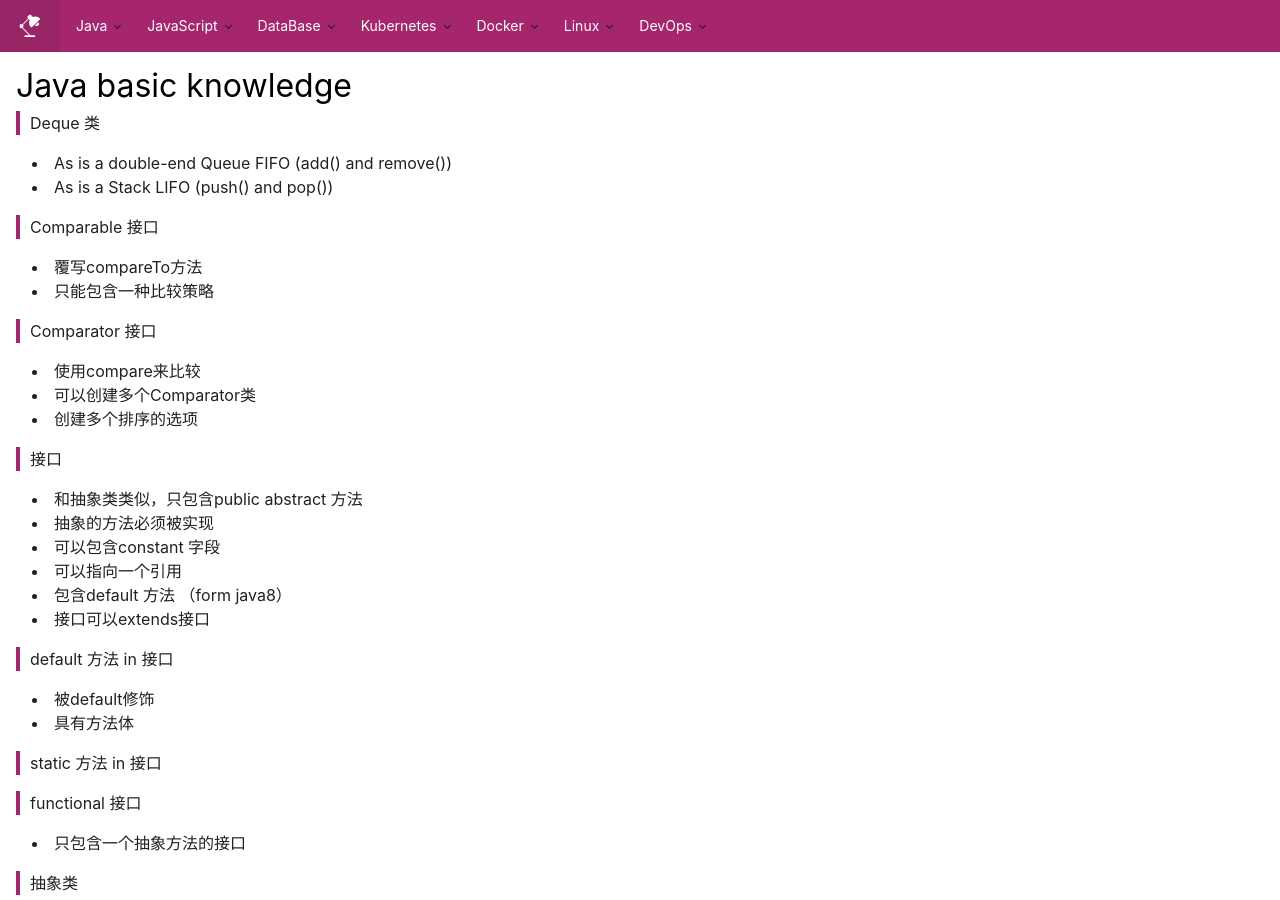
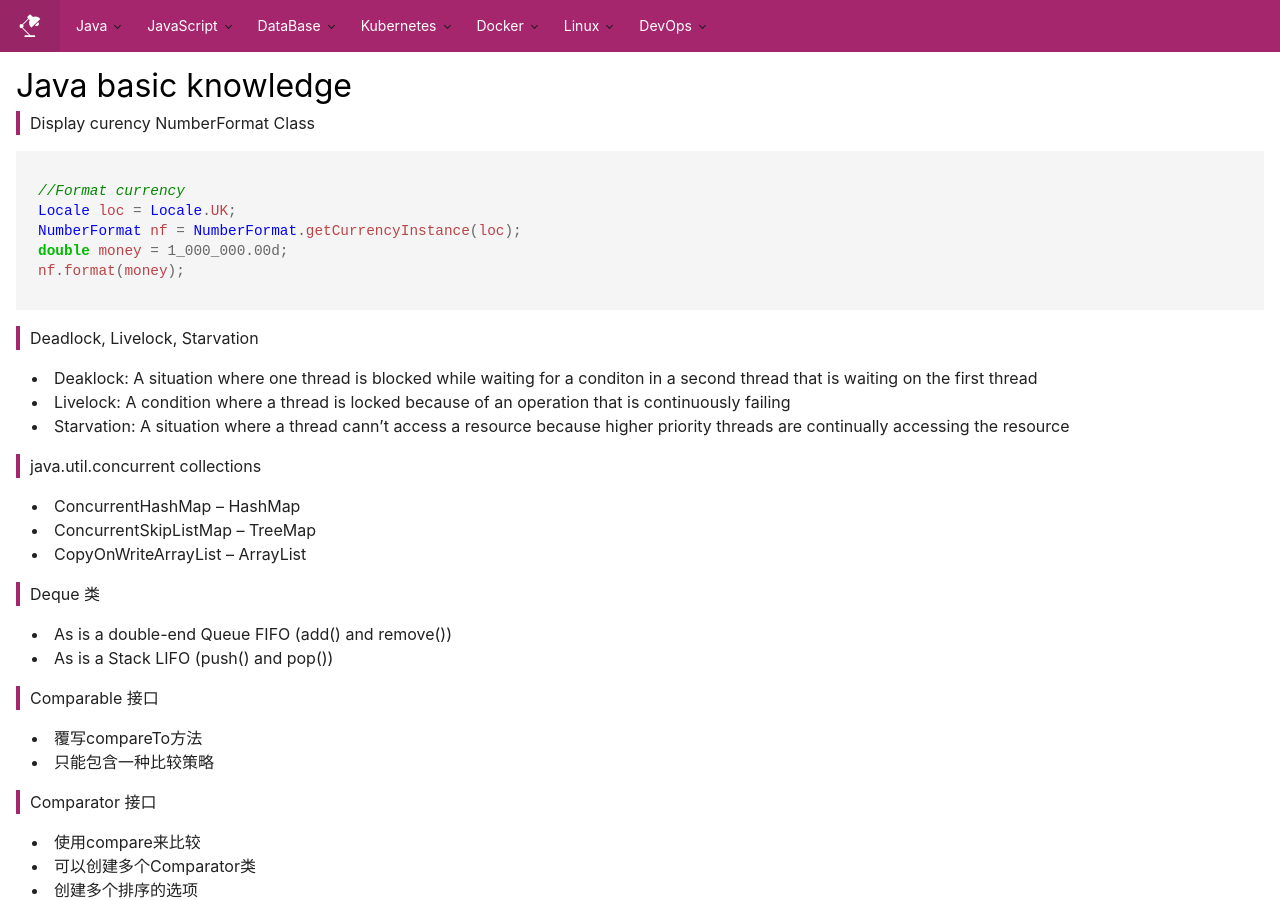
Before and after one commit to Evliess/evliess.github.io, a Jekyll site: the page built from _posts/2018-02-22-basicknowledge-java.md, in a window 1280 px wide and 900 px high. Built offline with Jekyll 4.4.1, drawn with Linux system fonts in a browser that asks for light colours; some web fonts are replaced.

Commit message:
java basic jdk1.8

````diff
--- a/_posts/2018-02-22-basicknowledge-java.md
+++ b/_posts/2018-02-22-basicknowledge-java.md
@@ -1,17 +1,41 @@
 ---
 layout: index
-title: "Java基础知识"
+title: "Java基础知识 (jdk1.8)"
 category: java
 date: 2018-02-22 11:03:55
 ---
 
 # Java basic knowledge
 
+> Display curency NumberFormat Class
+
+```java
+
+//Format currency
+Locale loc = Locale.UK;
+NumberFormat nf = NumberFormat.getCurrencyInstance(loc);
+double money = 1_000_000.00d;
+nf.format(money);
+
+```
+
+> Deadlock, Livelock, Starvation
+
+- Deaklock: A situation where one thread is blocked while waiting for a conditon in a second thread that is waiting on the first thread
+- Livelock: A condition where a thread is locked because of an operation that is continuously failing
+- Starvation: A situation where a thread cann't access a resource because higher priority threads are continually accessing the resource
+
+
+> java.util.concurrent collections
+
+- ConcurrentHashMap -- HashMap
+- ConcurrentSkipListMap -- TreeMap
+- CopyOnWriteArrayList -- ArrayList
+
 > Deque 类
 
 - As is a double-end Queue  FIFO (add() and remove())
 - As is a Stack LIFO (push() and pop())
-
 
 > Comparable 接口
 
@@ -61,14 +85,12 @@ date: 2018-02-22 11:03:55
 - 可以修饰本地变量，变量的引用不能被修改，但是变量的内容可以修改。
 - 可以修饰参数
 
-
 > public, default, protected, private
 
 - public - anywhere
 - protected - same class, package and subclass in other package
 - default - same class and package
 - private - same class
-
 
 > 如何将一个可变类转化为不可变的类
 
````
